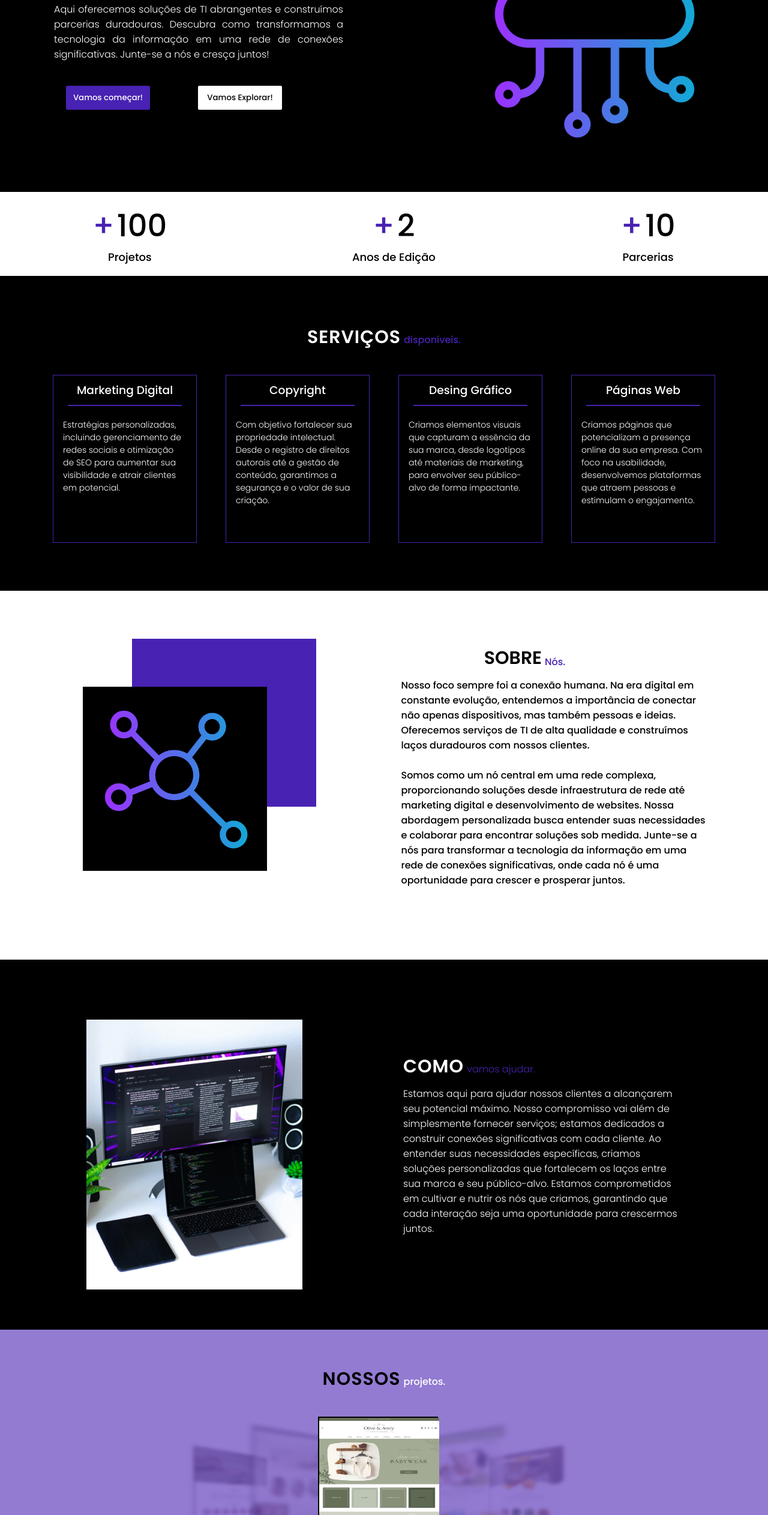
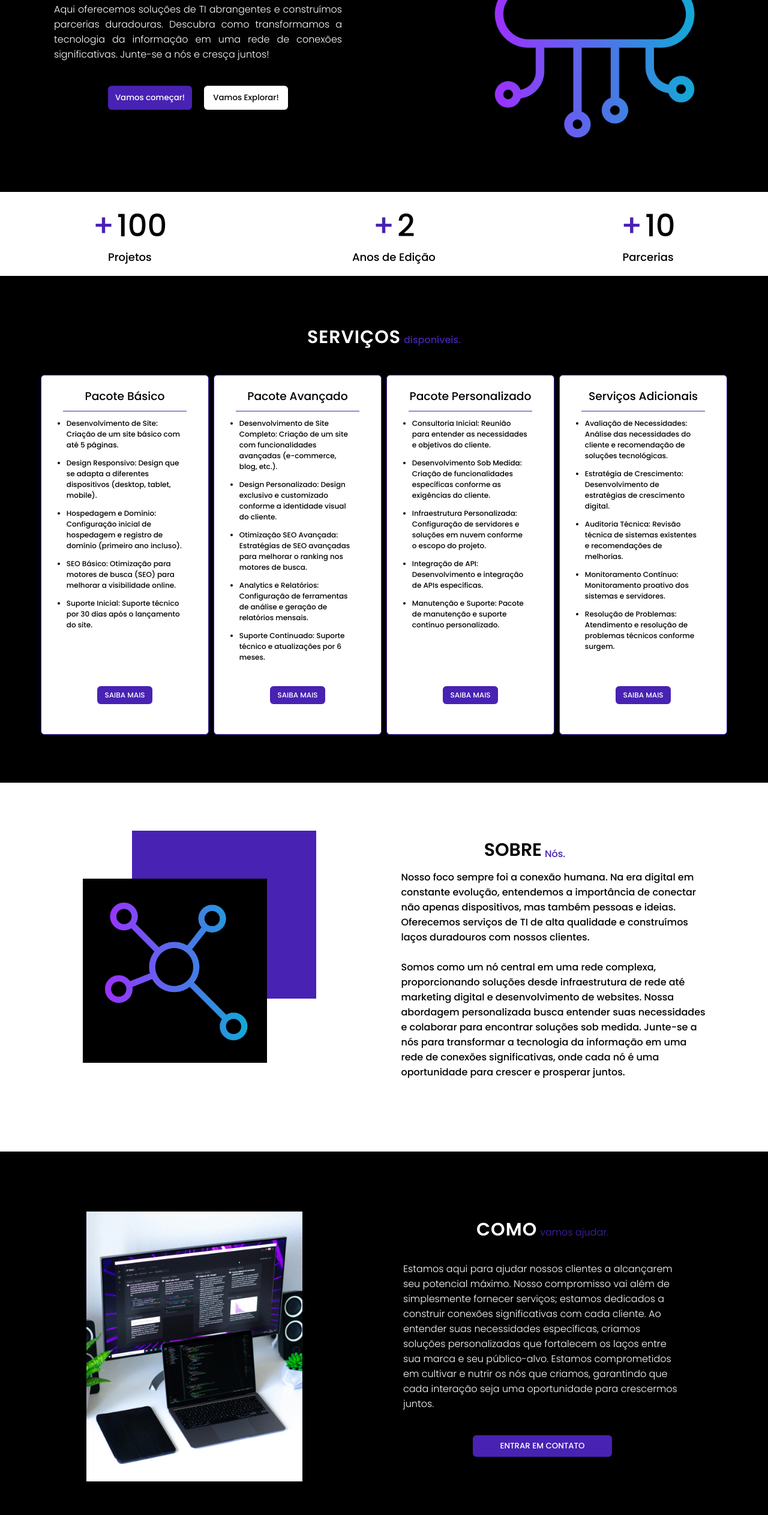
Before and after one commit to Analu1rocha/Ti_em_nos, a plain HTML site: page index.html in a window 1280 px wide. Shown: the part 240-2766 px from the top of the page at 60% size. Drawn offline with Linux system fonts and the light colour scheme.

Commit message:
mudança serviços

```diff
--- a/css/style.css
+++ b/css/style.css
@@ -111,13 +111,14 @@ header nav ul li a:hover::after {
 #home .title-home p {
     font-weight: 300;
     margin-bottom: 20px;
-    width: 482px;
+    width: 80%;
 }
 
 .btn-home{
-    width: 400px;
+    width: 80%;
     display: flex;
-    justify-content: space-between;
+    justify-content: center;
+    gap: 20px;
     padding: 20px;
 }
 
@@ -125,7 +126,7 @@ header nav ul li a:hover::after {
     width: 140px;
     height: 40px;
     border: none;
-    border-radius: 2px;
+    border-radius: 6px;
     background-color: white;
     cursor: pointer;
     transition: 2s;
@@ -183,7 +184,7 @@ header nav ul li a:hover::after {
 #servicos {
     background-color: black;
     width: 100%;
-    height: auto;
+    height: 100%;
     display: flex;
     flex-direction: column;
     align-items: center;
@@ -218,11 +219,14 @@ header nav ul li a:hover::after {
 
 .cards-servicos {
     border: 1px solid #4822b3;
-    width: 240px;
-    height: 280px;
+    background-color: #fff;
+    width: 280px;
+    height: 600px;
+    padding: 10px;
     display: flex;
     flex-direction: column;
     align-items: center;
+    border-radius: 6px;
 }
 
 .cards-servicos:hover {
@@ -232,7 +236,7 @@ header nav ul li a:hover::after {
 }
 
 .cards-servicos h3 {
-    color: white;
+    color: black;
     margin: 10px;
     font-weight: 400;
 }
@@ -244,13 +248,32 @@ header nav ul li a:hover::after {
     margin-bottom: 5px;
 }
 
-.cards-servicos p {
-    color: white;
-    font-size: 14px;
-    font-weight: 300;
-    margin: 16px;
+.cards-servicos ul{
+    display: flex;
+    flex-direction: column;
+    align-items: center;
+    width: 80%;
+    height: 100vh;
+}
+.cards-servicos li {
+    color: black;
+    font-size: 12px;
+    font-weight: 500;
+    margin: 6px;
 }
 
+.btn-saiba {
+    background-color: #4822b3;
+    border: none;
+    color: #fff;
+    padding: 6px 12px;
+
+    border-radius: 6px;
+    text-transform: uppercase;
+    font-size: 12px;
+    cursor: pointer;
+    margin-bottom: 40px;
+}
 /*Sobre*/
 
 #sobre-nos {
@@ -328,6 +351,22 @@ header nav ul li a:hover::after {
     color: white;
     width: 40%;
     align-self: center;
+    display: flex;
+    flex-direction: column;
+    align-items: center;
+    gap: 20px;
+}
+
+.btn-contato{
+    width: 50%;
+    padding: 8px 10px;
+    background-color: #4822b3;
+    color: #fff;
+    border-radius: 6px;
+    text-transform: uppercase;
+    margin-top: 20px;
+    cursor: pointer;
+    border: none;
 }
 
 .title-ajudar {
@@ -354,15 +393,16 @@ header nav ul li a:hover::after {
 }
 
 #projetos {
-    background-color: #4922b398;
+    background-color: #ffffff8e;
+    width: 100%;
     display: flex;
     flex-direction: column;
     align-items: center;
-    align-self: center;
 }
 
 .title-projetos {
     display: flex;
+    justify-content: center;
     margin-top: 60px;
     margin-bottom: 40px;
 }
@@ -374,17 +414,26 @@ header nav ul li a:hover::after {
     text-transform: uppercase;
 }
 
+.sub-title{
+    width: 100%;
+    text-align: center;
+    font-size: 14px;
+    font-weight: 400;
+    margin-bottom: 40px;
+}
+
 .title-projetos p {
-    color: #fff;
+    color: #4822b3;
     font-size: 16px;
     margin-top: 14px;
 }
 
 .slider {
-    width: 80%;
-    height: 380px;
+    width: 100%;
+    display: flex;
+    justify-content: center;
+    height: 500px;
     position: relative;
-    margin-bottom: 60px;
     overflow: hidden;
 }
 
@@ -392,20 +441,22 @@ header nav ul li a:hover::after {
     position: absolute;
     border: black 2px solid;
     transition: 0.5s;
-    left: calc(50% - 110px);
+    left: calc(50% - 150px);
     top: 0;
-    width: 200px;
-    height: 300px;
+    width: 300px;
+    height: 440px;
 }
 
 .item img {
-    width: 200px;
-    max-height: 300px;
+    width: 100%;
+    height: 100%;
+    object-fit: cover;
 }
 
 .botoes-slide{
     display: flex;
     gap: 20px;
+    margin-top: 20px;
 }
 
 
@@ -422,7 +473,7 @@ header nav ul li a:hover::after {
 }
 
 #next:hover, #prev:hover{
-    color: #fff;
+    color: #4822b3;
 }
 
 
@@ -506,6 +557,7 @@ textarea:focus {
     cursor: pointer;
     border: 2px #4822b3 solid;
     padding: 6px;
+    border-radius: 6px;
 }
 
 .btn-enviar:hover {
@@ -693,17 +745,31 @@ footer h3 {
     }
 
     #home {
+        width: 100%;
         display: flex;
+        height: 100%;
         flex-direction: column;
+        align-items: center;
     }
+
+    .btn-home{
+        width: 100%;
+    }
+
 
     #home .title-home {
         width: 100%;
+        display: flex;
+        flex-direction: column;
+        align-items: center;
+        order: 2;
         text-align: center;
-        order: 2;
         margin-top: 20px;
     }
 
+    .title-home p{
+       text-align: center;
+    }
     #home .developer {
         display: flex;
         justify-content: center;
--- a/index.html
+++ b/index.html
@@ -99,29 +99,52 @@
             </div>
             <div class="cards">
                 <div class="cards-servicos">
-                    <h3>Marketing Digital</h3>
+                    <h3>Pacote Básico</h3>
                     <div class="borda"></div>
-                    <p>Estratégias personalizadas, incluindo gerenciamento de redes sociais e otimização de SEO para
-                        aumentar sua visibilidade e atrair clientes em potencial.
-                    </p>
+                    <ul>
+                        <li>Desenvolvimento de Site: Criação de um site básico com até 5 páginas.</li>
+                        <li>Design Responsivo: Design que se adapta a diferentes dispositivos (desktop, tablet, mobile).</li>
+                        <li>Hospedagem e Domínio: Configuração inicial de hospedagem e registro de domínio (primeiro ano incluso).</li>
+                        <li>SEO Básico: Otimização para motores de busca (SEO) para melhorar a visibilidade online.</li>
+                        <li>Suporte Inicial: Suporte técnico por 30 dias após o lançamento do site.</li>
+                    </ul>
+                    <button class="btn-saiba">saiba mais</button>
                 </div>
                 <div class="cards-servicos">
-                    <h3>Copyright</h3>
+                    <h3>Pacote Avançado</h3>
                     <div class="borda"></div>
-                    <p>Com objetivo fortalecer sua propriedade intelectual. Desde o registro de direitos autorais até a
-                        gestão de conteúdo, garantimos a segurança e o valor de sua criação.</p>
+                    <ul>
+                        <li>Desenvolvimento de Site Completo: Criação de um site com funcionalidades avançadas (e-commerce, blog, etc.).</li>
+                        <li>Design Personalizado: Design exclusivo e customizado conforme a identidade visual do cliente.</li>
+                        <li>Otimização SEO Avançada: Estratégias de SEO avançadas para melhorar o ranking nos motores de busca.</li>
+                        <li>Analytics e Relatórios: Configuração de ferramentas de análise e geração de relatórios mensais.</li>
+                        <li>Suporte Continuado: Suporte técnico e atualizações por 6 meses.</li>
+                    </ul>
+                    <button class="btn-saiba">saiba mais</button>
                 </div>
                 <div class="cards-servicos">
-                    <h3>Desing Gráfico</h3>
+                    <h3>Pacote Personalizado</h3>
                     <div class="borda"></div>
-                    <p>Criamos elementos visuais que capturam a essência da sua marca, desde logotipos até materiais de
-                        marketing, para envolver seu público-alvo de forma impactante.</p>
+                   <ul>
+                    <li>Consultoria Inicial: Reunião para entender as necessidades e objetivos do cliente.</li>
+                    <li>Desenvolvimento Sob Medida: Criação de funcionalidades específicas conforme as exigências do cliente.</li>
+                    <li>Infraestrutura Personalizada: Configuração de servidores e soluções em nuvem conforme o escopo do projeto.</li>
+                    <li>Integração de API: Desenvolvimento e integração de APIs específicas.</li>
+                    <li>Manutenção e Suporte: Pacote de manutenção e suporte contínuo personalizado.</li>
+                   </ul>
+                   <button class="btn-saiba">saiba mais</button>
                 </div>
                 <div class="cards-servicos">
-                    <h3>Páginas Web</h3>
+                    <h3>Serviços Adicionais</h3>
                     <div class="borda"></div>
-                    <p>Criamos páginas que potencializam a presença online da sua empresa. Com foco na usabilidade,
-                        desenvolvemos plataformas que atraem pessoas e estimulam o engajamento.</p>
+                   <ul>
+                    <li>Avaliação de Necessidades: Análise das necessidades do cliente e recomendação de soluções tecnológicas.</li>
+                    <li>Estratégia de Crescimento: Desenvolvimento de estratégias de crescimento digital.</li>
+                    <li>Auditoria Técnica: Revisão técnica de sistemas existentes e recomendações de melhorias.</li>
+                    <li>Monitoramento Contínuo: Monitoramento proativo dos sistemas e servidores.</li>
+                    <li>Resolução de Problemas: Atendimento e resolução de problemas técnicos conforme surgem.</li>
+                   </ul>
+                   <button class="btn-saiba">saiba mais</button>
                 </div>
             </div>
         </section>
@@ -167,6 +190,7 @@
                     fortalecem os laços entre sua marca e seu público-alvo. Estamos comprometidos em cultivar e nutrir
                     os nós que criamos, garantindo que cada interação seja uma oportunidade para crescermos juntos.
                 </p>
+                <button class="btn-contato">Entrar em contato</button>
             </div>
         </section>
         <!--Projetos-->
@@ -175,18 +199,21 @@
                 <h2>Nossos</h2>
                 <p>projetos.</p>
             </div>
+            <div class="sub-title">
+                <h3>Explore nossos projetos anteriores e veja como ajudamos nossos clientes a alcançar seus objetivos com soluções inovadoras e personalizadas.</h3>
+            </div>
             <div class="slider">
                 <div class="item">
-                    <img src="./assets/img/exemplo-site.jpg">
+                    <img src="./assets/img/fernanda.png">
                 </div>
                 <div class="item">
-                    <img src="./assets/img/exemplo-site2.jpg">
+                    <img src="./assets/img/pe-na-areia.png">
                 </div>
                 <div class="item">
-                    <img src="./assets/img/exemplo-site3.jpg">
+                    <img src="./assets/img/zem-tatto.png">
                 </div>
                 <div class="item">
-                    <img src="./assets/img/exemplo-site4.jpg">
+                    <img src="./assets/img/acai-guri.png">
                 </div>
                 <div class="item">
                     <img src="./assets/img/exemplo-site5.jpg">
```
Also changed, not shown: assets/img/acai-guri.png (added), assets/img/fernanda.png (added), assets/img/pe-na-areia.png (added), assets/img/zem-tatto.png (added).
